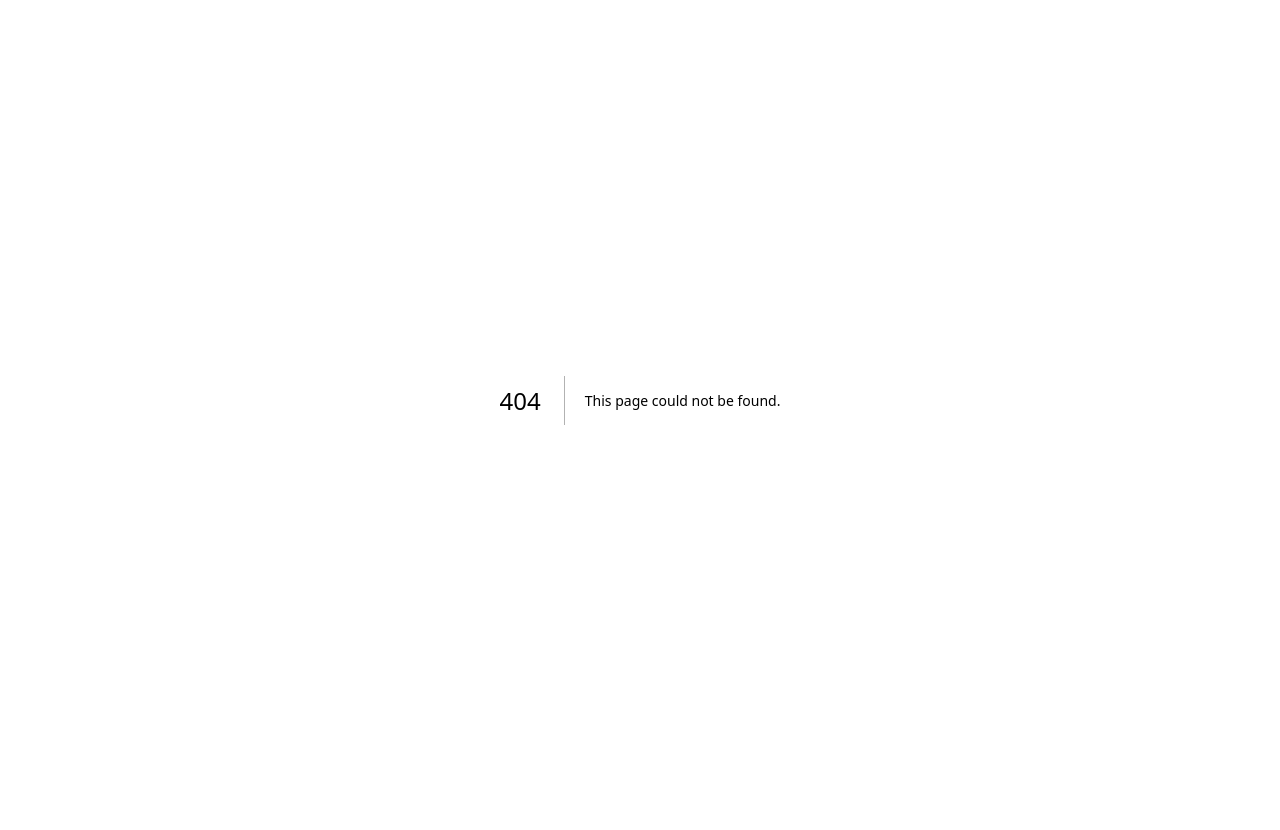
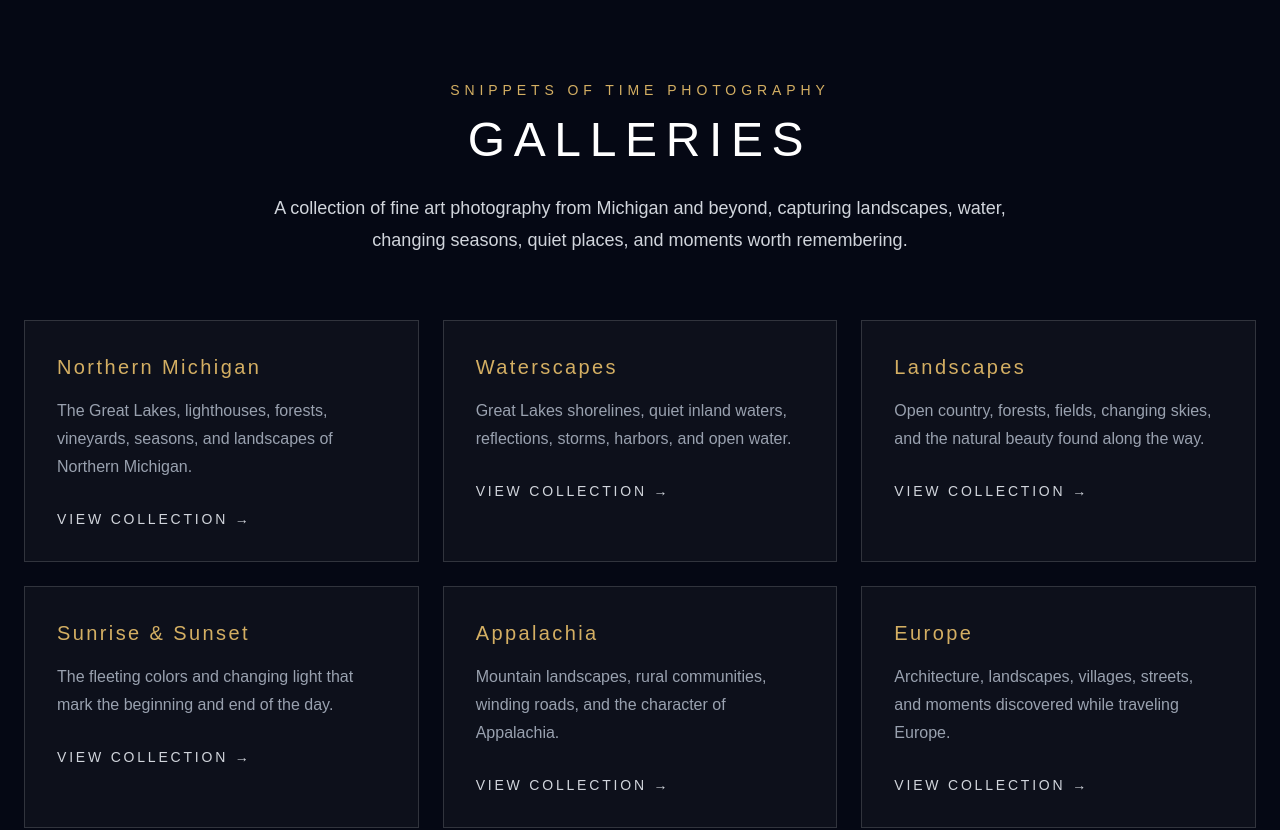
Before and after one commit to kenvanevery/snippets-of-time-photography, a Next.js app: page /galleries in a window 1280 px wide. Before the commit this address had no page. Shown: the top 830 px of the page. Before the commit the page ends 800 px from the top, so only its background shows below. Built offline with nearby package versions, Linux system fonts and the light colour scheme.

Commit message:
Add galleries page

```diff
--- /dev/null
+++ b/app/galleries/page.tsx
@@ -0,0 +1,92 @@
+const galleries = [
+  {
+    title: "Northern Michigan",
+    description:
+      "The Great Lakes, lighthouses, forests, vineyards, seasons, and landscapes of Northern Michigan.",
+  },
+  {
+    title: "Waterscapes",
+    description:
+      "Great Lakes shorelines, quiet inland waters, reflections, storms, harbors, and open water.",
+  },
+  {
+    title: "Landscapes",
+    description:
+      "Open country, forests, fields, changing skies, and the natural beauty found along the way.",
+  },
+  {
+    title: "Sunrise & Sunset",
+    description:
+      "The fleeting colors and changing light that mark the beginning and end of the day.",
+  },
+  {
+    title: "Appalachia",
+    description:
+      "Mountain landscapes, rural communities, winding roads, and the character of Appalachia.",
+  },
+  {
+    title: "Europe",
+    description:
+      "Architecture, landscapes, villages, streets, and moments discovered while traveling Europe.",
+  },
+  {
+    title: "Wildlife & Nature",
+    description:
+      "Wildlife, flowers, forests, and the smaller details found throughout the natural world.",
+  },
+  {
+    title: "Black & White",
+    description:
+      "Monochrome photographs focused on light, texture, shape, contrast, and mood.",
+  },
+  {
+    title: "Abandoned & Forgotten",
+    description:
+      "Weathered structures, forgotten places, and remnants that still have stories to tell.",
+  },
+];
+
+export default function GalleriesPage() {
+  return (
+    <main className="min-h-screen bg-[#050814] text-white">
+      <section className="mx-auto max-w-7xl px-6 py-20">
+        <div className="mx-auto max-w-3xl text-center">
+          <p className="mb-4 text-sm tracking-[0.35em] text-[#d4af63]">
+            SNIPPETS OF TIME PHOTOGRAPHY
+          </p>
+
+          <h1 className="text-4xl font-light tracking-[0.18em] md:text-5xl">
+            GALLERIES
+          </h1>
+
+          <p className="mt-7 text-lg leading-8 text-gray-300">
+            A collection of fine art photography from Michigan and beyond,
+            capturing landscapes, water, changing seasons, quiet places, and
+            moments worth remembering.
+          </p>
+        </div>
+
+        <div className="mt-16 grid gap-6 md:grid-cols-2 lg:grid-cols-3">
+          {galleries.map((gallery) => (
+            <div
+              key={gallery.title}
+              className="group border border-white/15 bg-white/[0.03] p-8 transition duration-300 hover:border-[#d4af63]/70 hover:bg-white/[0.06]"
+            >
+              <h2 className="text-xl font-light tracking-[0.12em] text-[#d4af63]">
+                {gallery.title}
+              </h2>
+
+              <p className="mt-4 leading-7 text-gray-400">
+                {gallery.description}
+              </p>
+
+              <div className="mt-7 text-sm tracking-[0.2em] text-gray-300 transition group-hover:text-[#d4af63]">
+                VIEW COLLECTION →
+              </div>
+            </div>
+          ))}
+        </div>
+      </section>
+    </main>
+  );
+}
```
